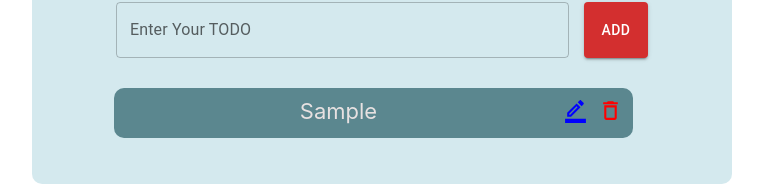
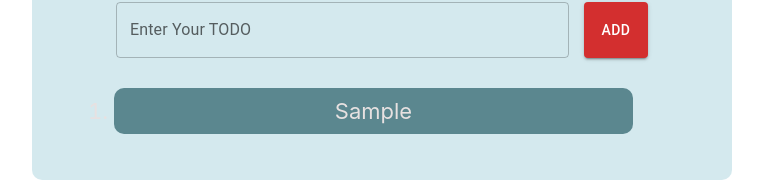
Before and after one commit to sherin17/TodoApp, a React (Create React App) app: page / in a window 1280 px wide. Both pictures are taken after typing "Sample" into the empty fields and a click on the button "ADD". Shown: the part 168-356 px from the top of the page, without its empty margins (268-1031 px from the left). Built offline with nearby package versions, Linux system fonts and the light colour scheme.

Commit message:
first commit

```diff
--- a/src/components/TodoList.js
+++ b/src/components/TodoList.js
@@ -1,8 +1,6 @@
 import { Button, Container, TextField } from '@mui/material'
 import React, { useState } from 'react'
 import './TodoList.css'
-import DeleteOutlineIcon from '@mui/icons-material/DeleteOutline';
-import BorderColorOutlinedIcon from '@mui/icons-material/BorderColorOutlined';
 
 
 const TodoList = () => {
@@ -10,35 +8,15 @@ const TodoList = () => {
     //useState
         var [todo, settodo] = useState('')
         var [todos, settodos] = useState([])
-    var [editId,seteditId] = useState(0)
+
 
     //ADD
         const addtodo = () => {
             if(todo !==''){
-            settodos([...todos, {list : todo , id : Date.now()}])
+                settodos([...todos,  todo ])
                 settodo('')
             }
-        if(editId){
-            const editTodo = todos.find((todo) => todo.id === editId)
-            const updateTodo = todos.map((to)=> to.id===editTodo.id
-            ? (to={id:to.id , list : todo})
-            : (to = {id : to.id , list: to.list}))
-            settodos(updateTodo);
-            seteditId(0);
-            settodo("");
-        }
-    }
 
-//DELETE
-    const onDelete = (id) => {
-        settodos(todos.filter((to) => to.id !== id))
-    }
-
-//EDIT
-    const onEdit = (id) =>{
-      const editTodo =  todos.find((to)=> to.id === id)
-      settodo(editTodo.list)
-      seteditId(editTodo.id)
         }
 
     return (
@@ -47,18 +25,14 @@ const TodoList = () => {
                 <h1>TODO LIST</h1>
                 <form className='form-group'>
                     <TextField type="text" value={todo} label="Enter Your TODO" variant="outlined" fullWidth onChange={(event) => settodo(event.target.value)}></TextField>
-                    <Button variant="contained" color='error' onClick={addtodo}>{editId ? 'EDIT' : 'ADD'}</Button>
+                    <Button variant="contained" color='error' onClick={addtodo}>ADD</Button>
                 </form>
                 <div className='list'>
                     <ol>
                         {
                             todos.map((to) => (
-                                <li className='listitems'>
-                                    <div className='list-item-list'>{to.list}</div>
-                                    <span>
-                                        <BorderColorOutlinedIcon className='icons' id='edit' title="Edit" onClick={()=>onEdit(to.id)}/>
-                                        <DeleteOutlineIcon className='icons' id='delete' title="Delete" onClick={()=>onDelete(to.id)}/>
-                                    </span>
+                                <li >
+                                   {to}
                                 </li>
                             ))
                         }
```
Lines whose indentation alone changed are shown as unchanged.
